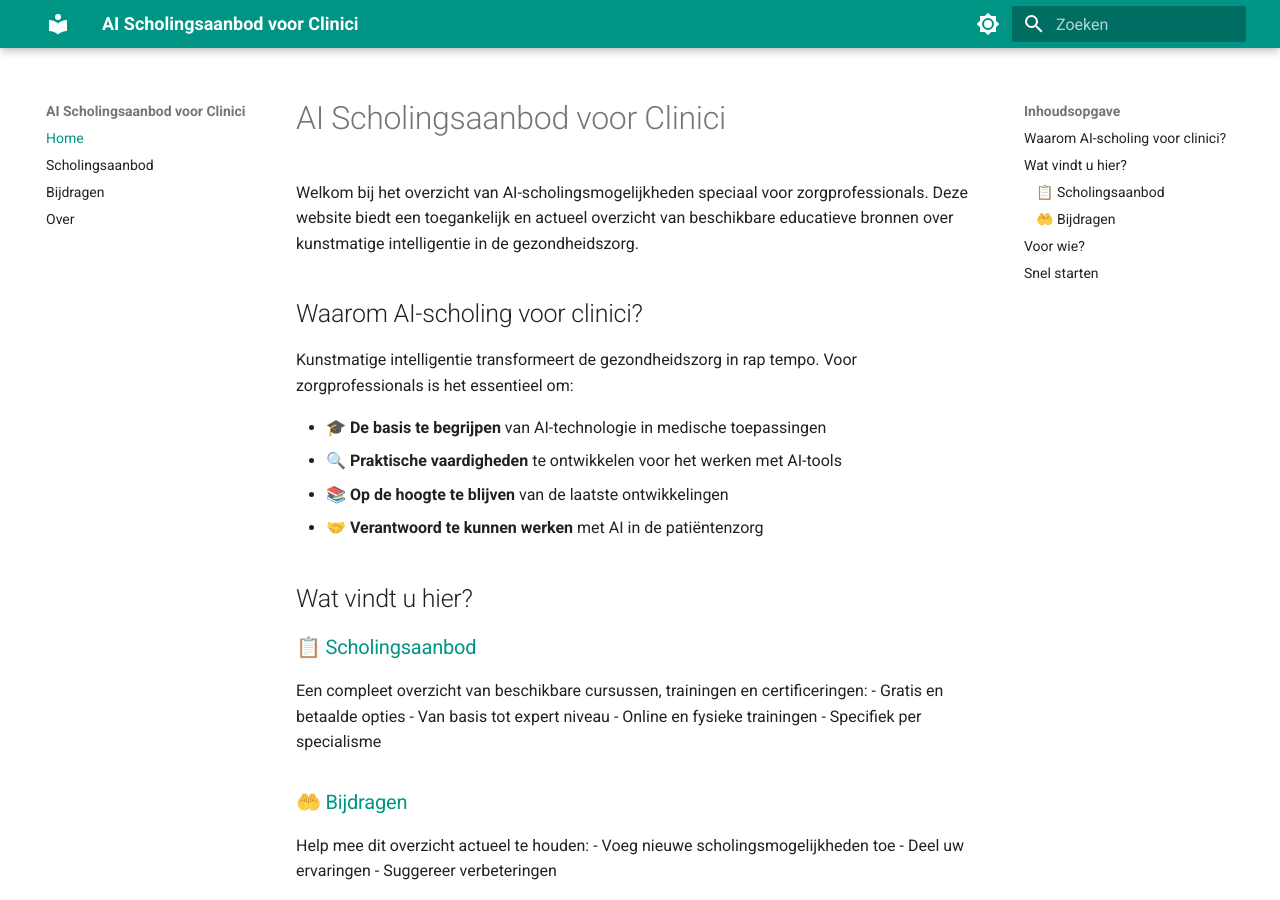
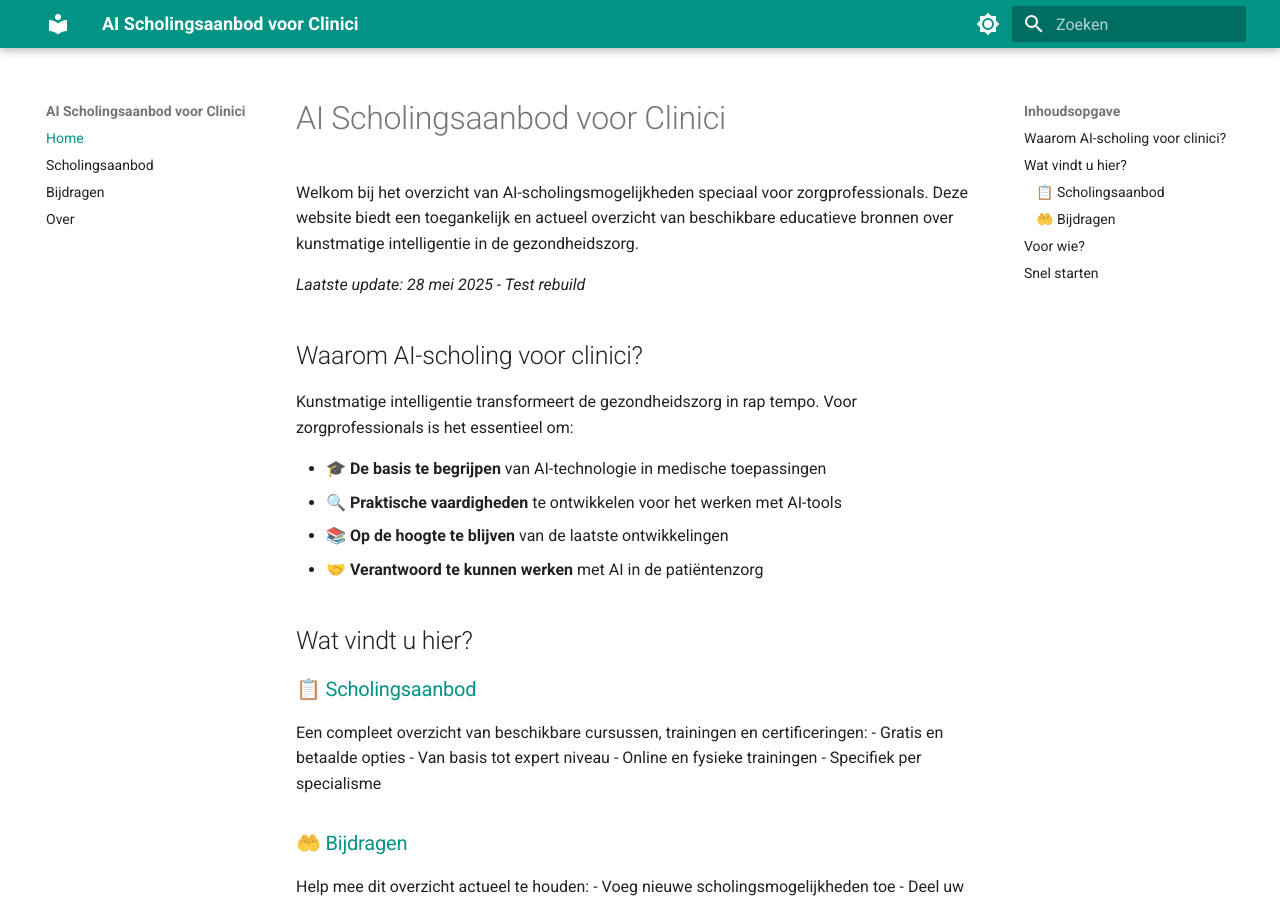
Before and after one commit to Ajsvdk/Ai-Geletterdheid-FMS, an MkDocs documentation site: the page built from docs/index.md, in a window 1280 px wide and 900 px high. Built offline with MkDocs 1.6.1 and Material for MkDocs 9.7.7, drawn with Linux system fonts in a browser that asks for light colours.

```diff
--- a/docs/index.md
+++ b/docs/index.md
@@ -1,6 +1,8 @@
 # AI Scholingsaanbod voor Clinici
 
 Welkom bij het overzicht van AI-scholingsmogelijkheden speciaal voor zorgprofessionals. Deze website biedt een toegankelijk en actueel overzicht van beschikbare educatieve bronnen over kunstmatige intelligentie in de gezondheidszorg.
+
+*Laatste update: 28 mei 2025 - Test rebuild*
 
 ## Waarom AI-scholing voor clinici?
 
```
Also changed, not shown: 1 other file.
